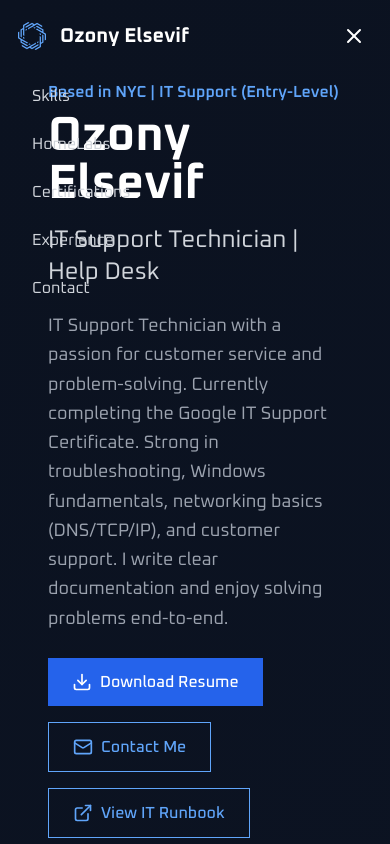
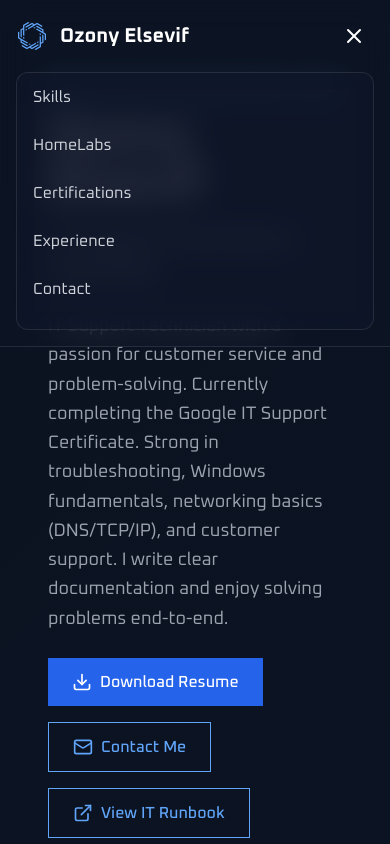
Before and after one commit to Eazyny/resume_site, a React (Vite) app: page / in a window 390 px wide. Both pictures are taken after a click on the button "Open menu". Shown: the top 844 px of the page. Built offline with nearby package versions, Linux system fonts and the light colour scheme.

Commit message:
Fix mobile landscape header layout and navigation breakpoints

```diff
--- a/src/components/Header.jsx
+++ b/src/components/Header.jsx
@@ -44,14 +44,14 @@ const Header = () => {
         'fixed top-0 left-0 right-0 z-50 transition-all duration-300',
         isScrolled
           ? 'bg-slate-900/35 backdrop-blur-lg border-b border-white/10 shadow-lg shadow-blue-500/10'
-          : 'bg-transparent border-b border-transparent'
+          : 'bg-slate-900/35 backdrop-blur-lg border-b border-white/10 lg:bg-transparent lg:backdrop-blur-none lg:border-transparent'
       ].join(' ')}
     >
-      {/* Glow layer (only when scrolled) */}
+      {/* Glow layer */}
       <div
         className={[
           'pointer-events-none absolute inset-x-0 top-0 h-24 -z-10 transition-opacity duration-300',
-          isScrolled ? 'opacity-100' : 'opacity-0'
+          isScrolled ? 'opacity-100' : 'opacity-0 lg:opacity-0'
         ].join(' ')}
         style={{
           background:
@@ -78,7 +78,7 @@ const Header = () => {
           </motion.button>
 
           {/* Desktop Navigation */}
-          <div className="hidden md:flex items-center gap-8">
+          <div className="hidden lg:flex items-center gap-8">
             {navItems.map((item, index) => (
               <motion.button
                 key={item.label}
@@ -96,7 +96,7 @@ const Header = () => {
           {/* Mobile Menu Button */}
           <button
             onClick={() => setIsMobileMenuOpen(!isMobileMenuOpen)}
-            className="md:hidden text-white p-2 hover:bg-white/10 rounded-lg transition-colors"
+            className="lg:hidden text-white p-2 hover:bg-white/10 rounded-lg transition-colors"
             aria-label={isMobileMenuOpen ? 'Close menu' : 'Open menu'}
           >
             {isMobileMenuOpen ? (
@@ -112,8 +112,7 @@ const Header = () => {
           <motion.div
             initial={{ opacity: 0, height: 0 }}
             animate={{ opacity: 1, height: 'auto' }}
-            exit={{ opacity: 0, height: 0 }}
-            className="md:hidden mt-4 pb-4"
+            className="lg:hidden mt-4 pb-4 bg-slate-900/60 backdrop-blur-md rounded-xl border border-white/10"
           >
             {navItems.map((item) => (
               <button
```
